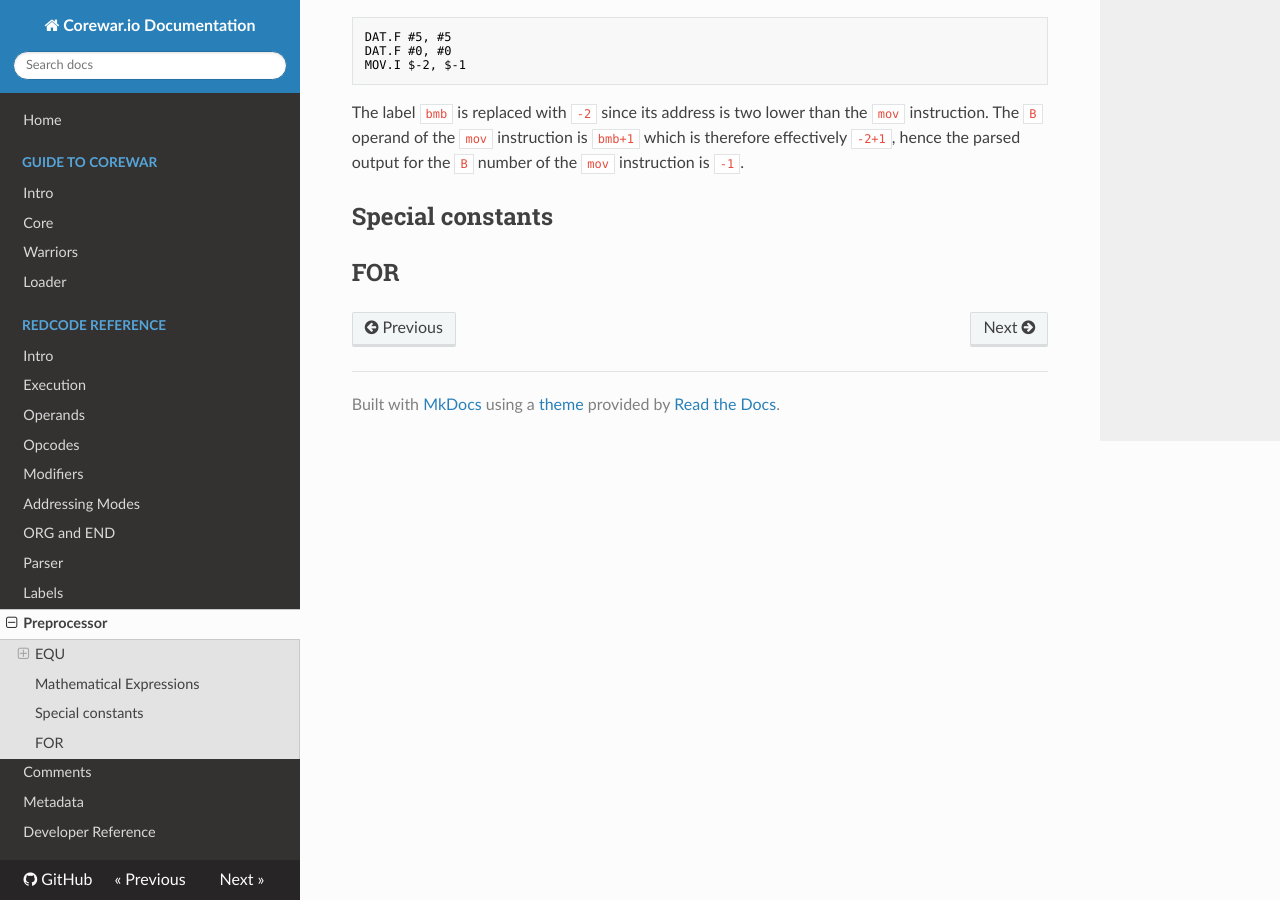
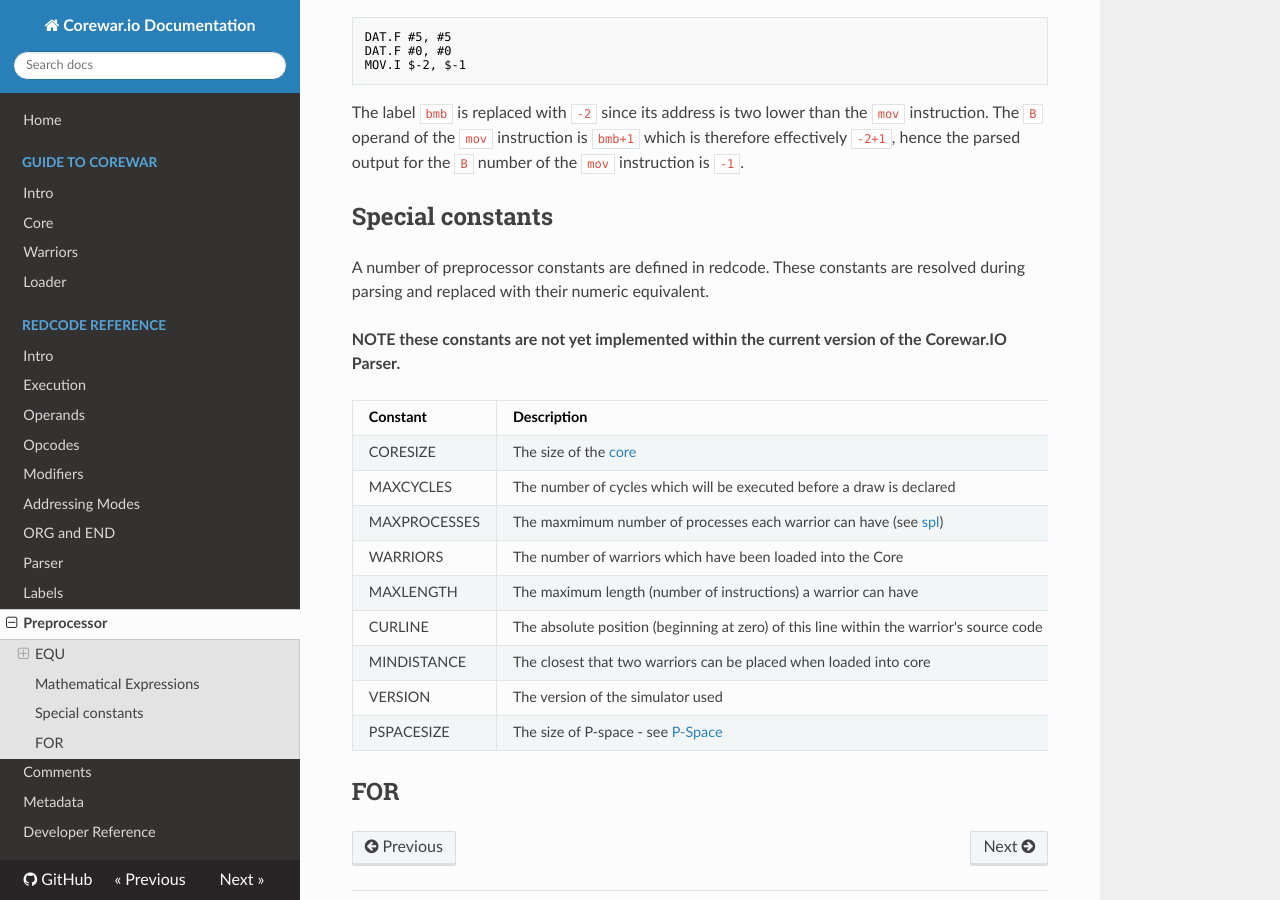
Before and after one commit to corewar/corewar.io, an MkDocs documentation site: the page built from docs/redcode/preprocessor.md, in a window 1280 px wide and 900 px high, scrolled down 2567 px. Built offline with MkDocs 1.6.1, drawn with Linux system fonts in a browser that asks for light colours; nearby versions of some CDN libraries; old or Windows-style settings are respelled for this version of MkDocs.

Commit message:
Special Constants

```diff
--- a/docs/redcode/preprocessor.md
+++ b/docs/redcode/preprocessor.md
@@ -124,6 +124,20 @@ The label `bmb` is replaced with `-2` since its address is two lower than the `m
 
 ## Special constants
 
+A number of preprocessor constants are defined in redcode. These constants are resolved during parsing and replaced with their numeric equivalent.
 
+**NOTE these constants are not yet implemented within the current version of the Corewar.IO Parser.**
+
+|Constant|Description|
+|---|---|
+|CORESIZE|The size of the [core](../corewar/core)|
+|MAXCYCLES|The number of cycles which will be executed before a draw is declared|
+|MAXPROCESSES|The maxmimum number of processes each warrior can have (see [spl](../corewar/warriors#processes))|
+|WARRIORS|The number of warriors which have been loaded into the Core|
+|MAXLENGTH|The maximum length (number of instructions) a warrior can have|
+|CURLINE|The absolute position (beginning at zero) of this line within the warrior's source code|
+|MINDISTANCE|The closest that two warriors can be placed when loaded into core|
+|VERSION|The version of the simulator used|
+|PSPACESIZE|The size of P-space - see [P-Space](../corewar/pspace)|
 
 ## FOR
```
